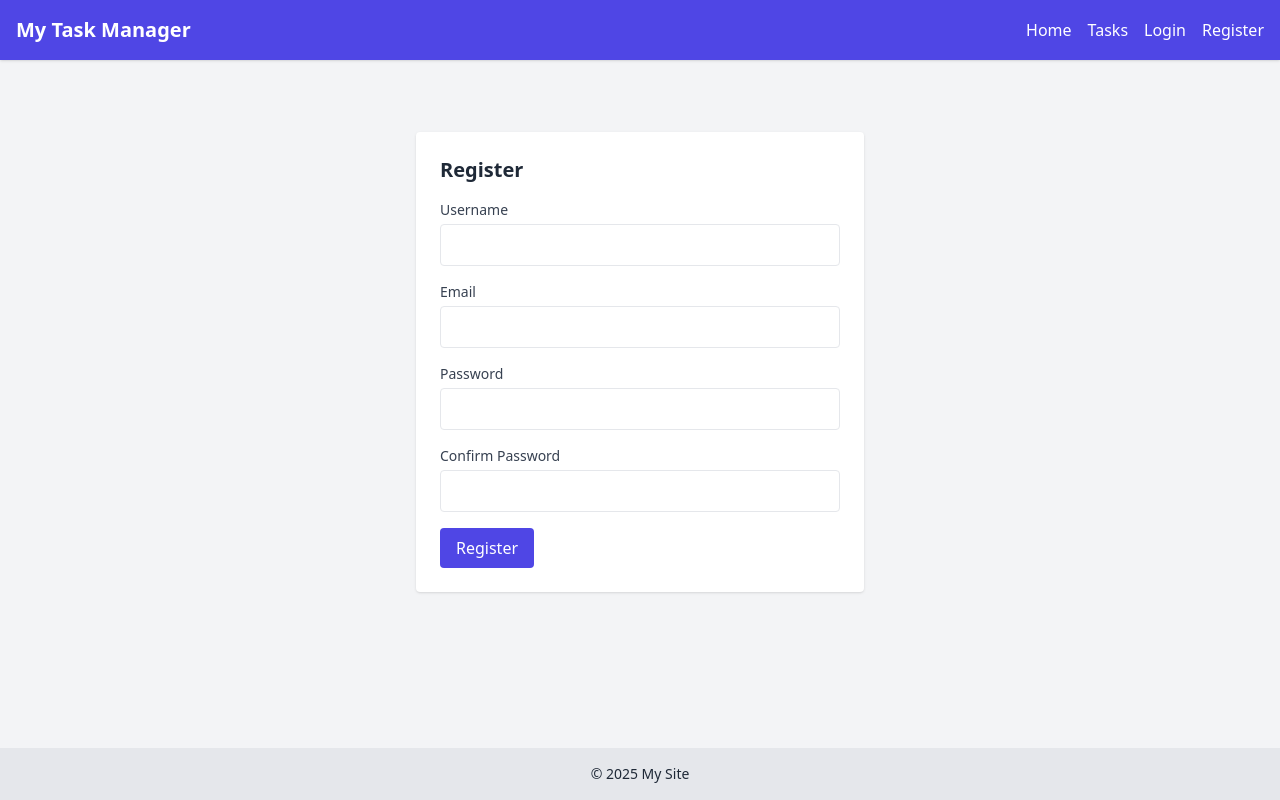
After one commit to hanifiskandar/tasks_flask, a Flask app: page /auth/register in a window 1280 px wide. The commit adds this page. Run offline with Flask 3, Linux system fonts and the light colour scheme; parts of the project's set-up code (start-up, migrations or seed data) failed here and were passed over; some libraries are stand-ins or nearby versions.

Commit message:
Done register and login

```diff
--- a/app/forms/__init__.py
+++ b/app/forms/__init__.py
@@ -1 +1,3 @@
 from .task_form import TaskForm
+from .auth_form import LoginForm
+from .auth_form import RegistrationForm
--- /dev/null
+++ b/app/forms/auth_form.py
@@ -0,0 +1,16 @@
+from flask_wtf import FlaskForm
+from wtforms import StringField, PasswordField, SubmitField
+from wtforms.validators import DataRequired, Email, EqualTo, Length
+
+class RegistrationForm(FlaskForm):
+    username = StringField("Username", validators=[DataRequired(), Length(min=3, max=25)])
+    email = StringField("Email", validators=[DataRequired(), Email()])
+    password = PasswordField("Password", validators=[DataRequired(), Length(min=6)])
+    confirm_password = PasswordField("Confirm Password", validators=[DataRequired(), EqualTo('password')])
+    submit = SubmitField("Register")
+
+
+class LoginForm(FlaskForm):
+    username = StringField("Username", validators=[DataRequired()])
+    password = PasswordField("Password", validators=[DataRequired()])
+    submit = SubmitField("Login")
--- a/app/models/__init__.py
+++ b/app/models/__init__.py
@@ -12,3 +12,4 @@ for filename in os.listdir(models_dir):
 
 # Explicitly expose classes you want to import directly
 from .task import Task
+from .user import User
--- /dev/null
+++ b/app/routes/auth_routes.py
@@ -0,0 +1,36 @@
+from flask import Blueprint, render_template, request, redirect, url_for, flash
+from app.models import User
+from app.forms.auth_form import RegistrationForm, LoginForm
+from app import db, bcrypt
+from flask_login import login_user, logout_user, login_required
+
+auth_bp = Blueprint('auth', __name__, url_prefix="/auth")
+
+@auth_bp.route("/register",methods=["GET","POST"])
+def register():
+    form = RegistrationForm()
+    if form.validate_on_submit():
+        hashed_pw = bcrypt.generate_password_hash(form.password.data).decode("utf-8")
+        user = User(username=form.username.data, email=form.email.data, password=hashed_pw)
+        db.session.add(user)
+        db.session.commit()
+        flash("Registration successful. You can now log in.", "success")
+        return redirect(url_for("auth.login"))
+    return render_template("auth/register.html", form=form)
+
+@auth_bp.route("/login", methods=["GET", "POST"])
+def login():
+    form = LoginForm()
+    if form.validate_on_submit():
+        user = User.query.filter_by(username=form.username.data).first()
+        if user and bcrypt.check_password_hash(user.password, form.password.data):
+            login_user(user)
+            return redirect(url_for("task.list_tasks"))
+        flash("Invalid username or password", "danger")
+    return render_template("auth/login.html", form=form)
+
+@auth_bp.route("/logout",methods=["POST"])
+@login_required
+def logout():
+    logout_user()
+    return redirect(url_for("auth.login"))
--- /dev/null
+++ b/app/templates/auth/register.html
@@ -0,0 +1,51 @@
+{% extends "base.html" %}
+{% block title %}Register{% endblock %}
+
+{% block content %}
+<div class="max-w-md mx-auto mt-10 bg-white p-6 rounded shadow">
+  <h2 class="text-xl font-bold mb-4">Register</h2>
+  <form method="POST" novalidate>
+    {{ form.hidden_tag() }}
+
+    <!-- Username -->
+    <div class="mb-4">
+      <label class="block text-sm font-medium text-gray-700">{{ form.username.label }}</label>
+      {{ form.username(class_="w-full mt-1 p-2 border rounded") }}
+      {% if form.username.errors %}
+        <p class="text-sm text-red-500">{{ form.username.errors[0] }}</p>
+      {% endif %}
+    </div>
+
+    <!-- Email -->
+    <div class="mb-4">
+      <label class="block text-sm font-medium text-gray-700">{{ form.email.label }}</label>
+      {{ form.email(class_="w-full mt-1 p-2 border rounded") }}
+      {% if form.email.errors %}
+        <p class="text-sm text-red-500">{{ form.email.errors[0] }}</p>
+      {% endif %}
+    </div>
+
+    <!-- Password -->
+    <div class="mb-4">
+      <label class="block text-sm font-medium text-gray-700">{{ form.password.label }}</label>
+      {{ form.password(class_="w-full mt-1 p-2 border rounded") }}
+      {% if form.password.errors %}
+        <p class="text-sm text-red-500">{{ form.password.errors[0] }}</p>
+      {% endif %}
+    </div>
+
+    <!-- Confirm Password -->
+    <div class="mb-4">
+      <label class="block text-sm font-medium text-gray-700">{{ form.confirm_password.label }}</label>
+      {{ form.confirm_password(class_="w-full mt-1 p-2 border rounded") }}
+      {% if form.confirm_password.errors %}
+        <p class="text-sm text-red-500">{{ form.confirm_password.errors[0] }}</p>
+      {% endif %}
+    </div>
+
+    <button type="submit" class="bg-indigo-600 text-white px-4 py-2 rounded hover:bg-indigo-700">
+      Register
+    </button>
+  </form>
+</div>
+{% endblock %}
--- a/app/templates/base.html
+++ b/app/templates/base.html
@@ -6,15 +6,27 @@
   <meta name="viewport" content="width=device-width, initial-scale=1.0" />
   <script src="https://cdn.tailwindcss.com"></script>
   <script src="http://localhost:35729/livereload.js"></script>
+  <script src="https://unpkg.com/feather-icons"></script> <!-- Feather Icons -->
 </head>
 <body class="bg-gray-100 text-gray-800 min-h-screen flex flex-col">
 
   <header class="bg-indigo-600 text-white p-4 shadow">
     <div class="container mx-auto flex justify-between items-center">
       <h1 class="text-xl font-bold">My Task Manager</h1>
-      <nav class="space-x-4">
+      <nav class="space-x-4 flex items-center">
         <a href="{{ url_for('index.home') }}" class="hover:underline">Home</a>
         <a href="{{ url_for('task.list_tasks') }}" class="hover:underline">Tasks</a>
+
+        {% if current_user.is_authenticated %}
+          <form action="{{ url_for('auth.logout') }}" method="POST" class="inline">
+            <button type="submit" class="ml-4 inline-flex items-center hover:underline" aria-label="Logout">
+              <i data-feather="log-out" class="w-4 h-4 mr-1"></i> Logout
+            </button>
+          </form>
+        {% else %}
+          <a href="{{ url_for('auth.login') }}" class="hover:underline">Login</a>
+          <a href="{{ url_for('auth.register') }}" class="hover:underline">Register</a>
+        {% endif %}
       </nav>
     </div>
   </header>
@@ -27,5 +39,34 @@
     © 2025 My Site
   </footer>
 
+  <div id="toast-container" class="fixed top-20 right-4 space-y-2 z-50"></div>
+
+
+  <script>
+    feather.replace(); // Render feather icons
+
+    // Flash messages as toasts
+    const flashMessages = JSON.parse('{{ get_flashed_messages(with_categories=true)|tojson|safe }}');
+    const toastContainer = document.getElementById("toast-container");
+
+    flashMessages.forEach(([category, message]) => {
+      const toast = document.createElement("div");
+      toast.className = `flex items-center text-white px-4 py-3 rounded shadow-md transition-opacity duration-500 ease-in-out ${
+        category === "danger" ? "bg-red-500" : "bg-green-500"
+      }`;
+      toast.innerHTML = `
+        <i data-feather="${category === 'danger' ? 'x-circle' : 'check-circle'}" class="mr-2"></i>
+        <span>${message}</span>
+      `;
+      toastContainer.appendChild(toast);
+      feather.replace();
+
+      // Auto remove after 3 seconds
+      setTimeout(() => {
+        toast.classList.add("opacity-0");
+        setTimeout(() => toast.remove(), 500);
+      }, 3000);
+    });
+  </script>
 </body>
 </html>
--- a/app/templates/tasks/create.html
+++ b/app/templates/tasks/create.html
@@ -5,7 +5,7 @@
   <div class="max-w-xl mx-auto bg-white p-6 rounded shadow">
     <h2 class="text-xl font-bold mb-4">Create Task</h2>
 
-    <form method="POST">
+    <form method="POST" novalidate>
       {{ form.hidden_tag() }}
 
       <!-- Title -->
--- a/app/templates/tasks/edit.html
+++ b/app/templates/tasks/edit.html
@@ -4,7 +4,7 @@
 {% block content %}
   <div class="max-w-xl mx-auto bg-white p-6 rounded shadow">
     <h2 class="text-xl font-bold mb-4">Edit Task</h2>
-    <form method="POST">
+    <form method="POST" novalidate>
       {{ form.hidden_tag() }}
 
       <!-- Title -->
--- a/app/templates/tasks/show.html
+++ b/app/templates/tasks/show.html
@@ -7,7 +7,7 @@
     <p class="text-gray-700">{{ task.description }}</p>
     <div class="mt-4 flex gap-4">
       <a href="{{ url_for('task.edit_task', id=task.id) }}" class="text-indigo-600 hover:underline">Edit</a>
-      <form method="POST" action="{{ url_for('task.delete_task', id=task.id) }}">
+      <form method="POST" action="{{ url_for('task.delete_task', id=task.id) }}" novalidate>
         <button type="submit" class="text-red-600 hover:underline">Delete</button>
       </form>
     </div>
```
Also changed, not shown: app/__init__.py (+12 -0 lines), app/models/user.py (added, +8 -0 lines), app/templates/auth/login.html (added, +33 -0 lines), migrations/versions/c549a5c0f5a5_create_user_table.py (added, +36 -0 lines), requirements.txt (+19 -0 lines).
